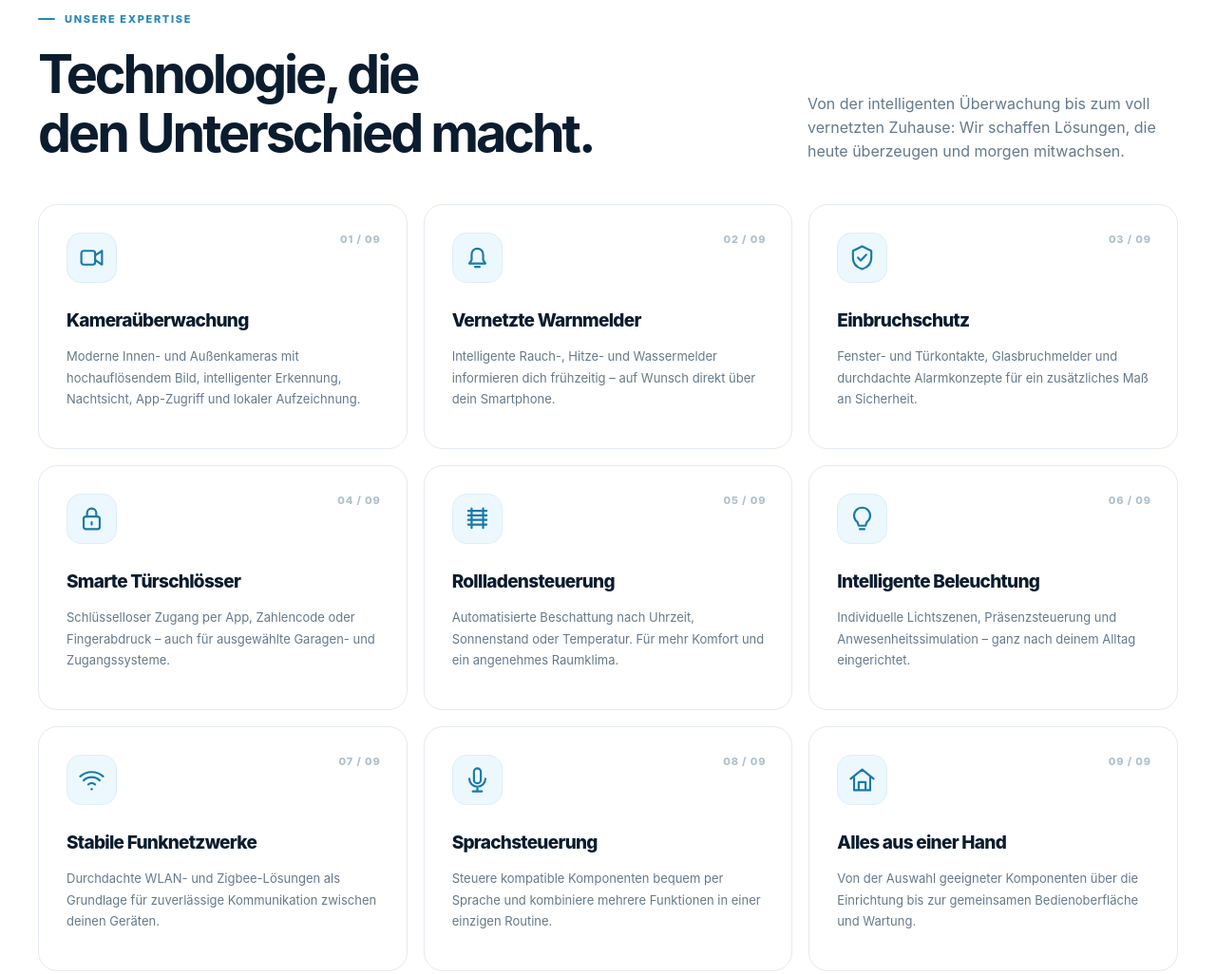
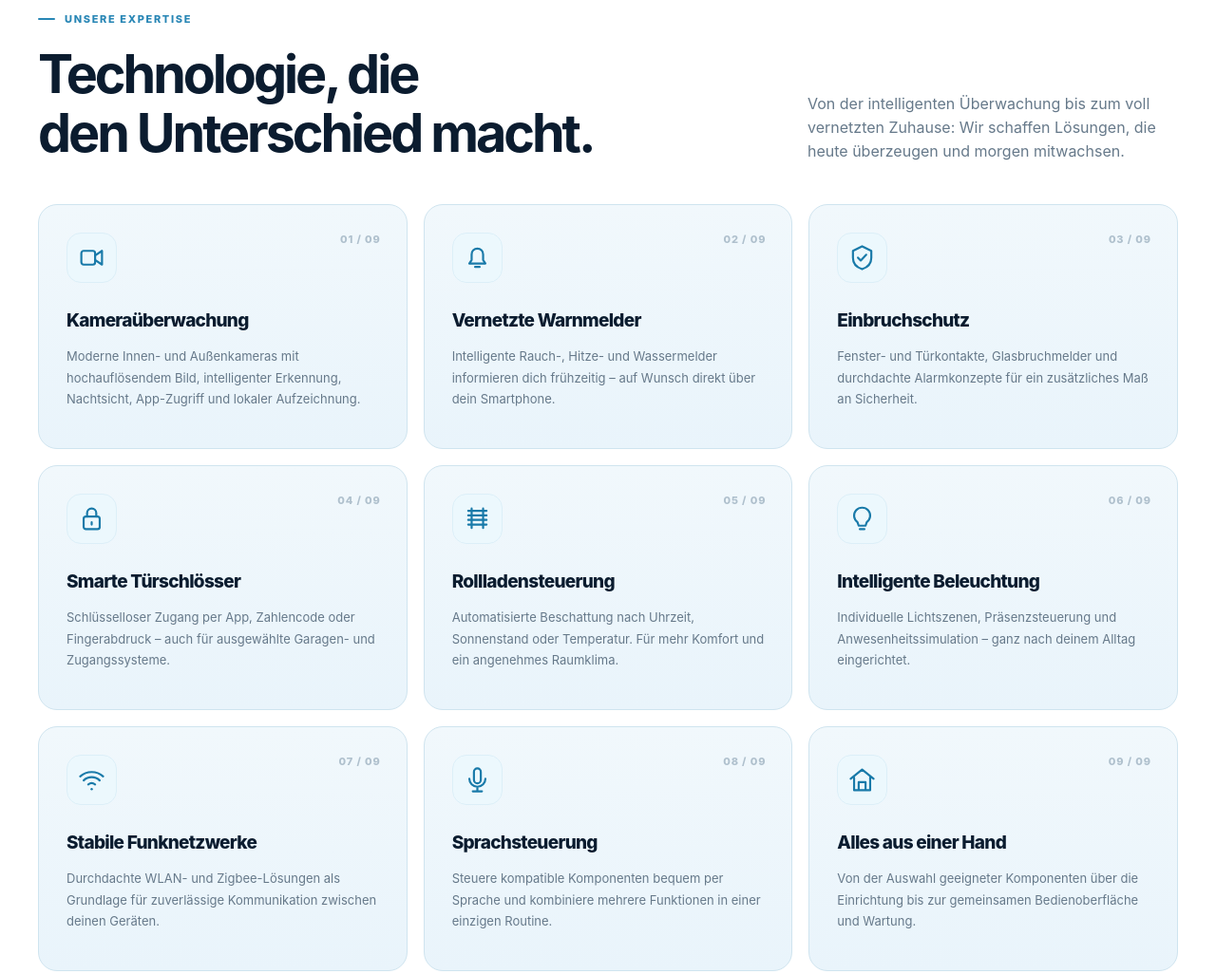
Before and after one commit to ilex1337/SmartHome, a plain HTML site: page leistungen.html in a window 1280 px wide. Shown: the part 683-1709 px from the top of the page at 95% size. Drawn offline with Linux system fonts and the light colour scheme.

Commit message:
Add files via upload

```diff
--- a/assets/site.css
+++ b/assets/site.css
@@ -83,8 +83,8 @@
     /* Services */
     #leistungen{padding-top:115px}
     .services-grid{display:grid;grid-template-columns:repeat(3,minmax(0,1fr));gap:17px}
-    .service-card{position:relative;overflow:hidden;min-height:258px;background:#fff;border:1px solid var(--line);border-radius:20px;padding:29px;transition:transform .25s ease,border-color .25s ease,box-shadow .25s ease}
-    .service-card:hover{transform:translateY(-5px);border-color:#bae6f7;box-shadow:var(--shadow)}
+    .service-card{position:relative;overflow:hidden;min-height:258px;background:linear-gradient(180deg,#f1f8fc 0%,#e9f4fb 100%);border:1px solid #cfe4ef;border-radius:20px;padding:29px;transition:transform .25s ease,border-color .25s ease,box-shadow .25s ease,background .25s ease}
+    .service-card:hover{transform:translateY(-5px);border-color:#8ed8f2;box-shadow:var(--shadow);background:linear-gradient(180deg,#eef7fc 0%,#e3f1fa 100%)}
     .service-icon{width:53px;height:53px;display:grid;place-items:center;border:1px solid #dceff8;border-radius:15px;background:#ecf8fd;color:#197aa9;margin-bottom:25px}
     .service-card h3{font-size:19px;font-weight:780;letter-spacing:-.038em;margin:0 0 11px}
     .service-card p{margin:0;color:var(--muted);font-size:13px;line-height:1.75}
```
